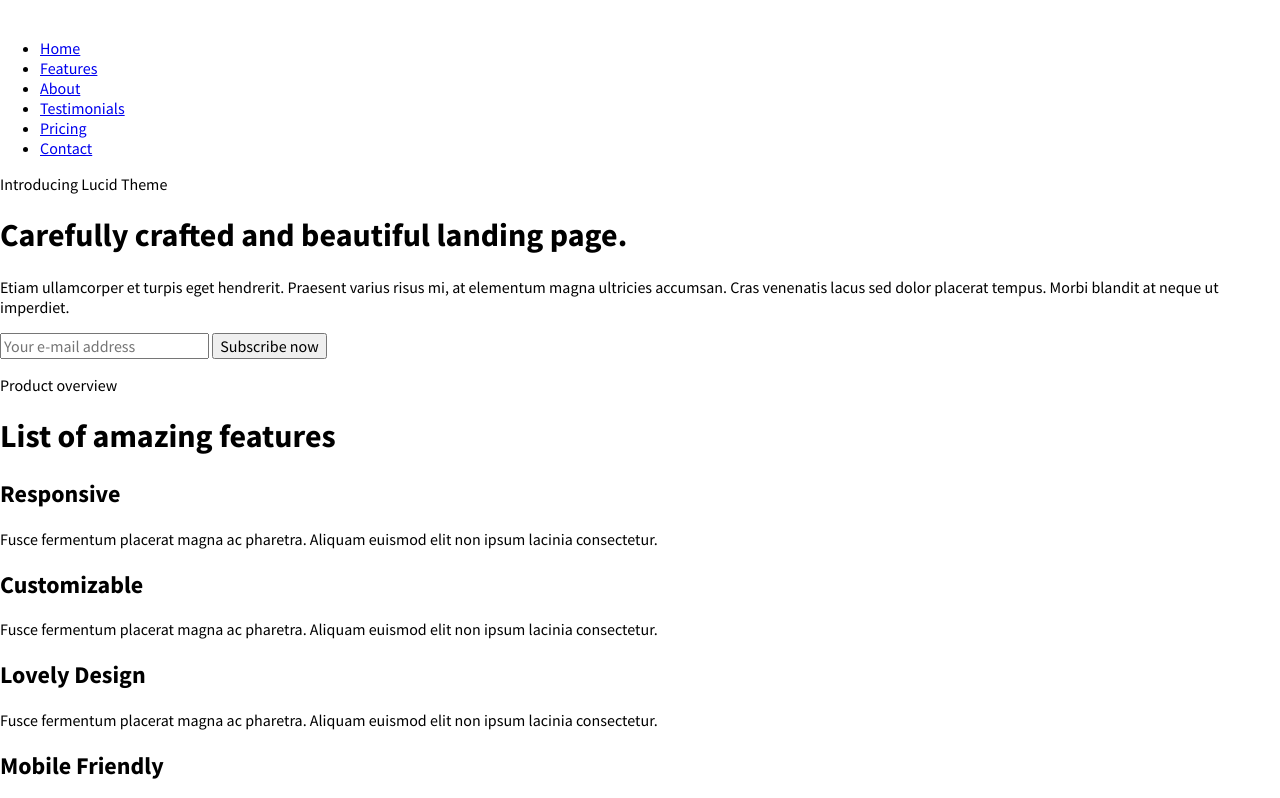
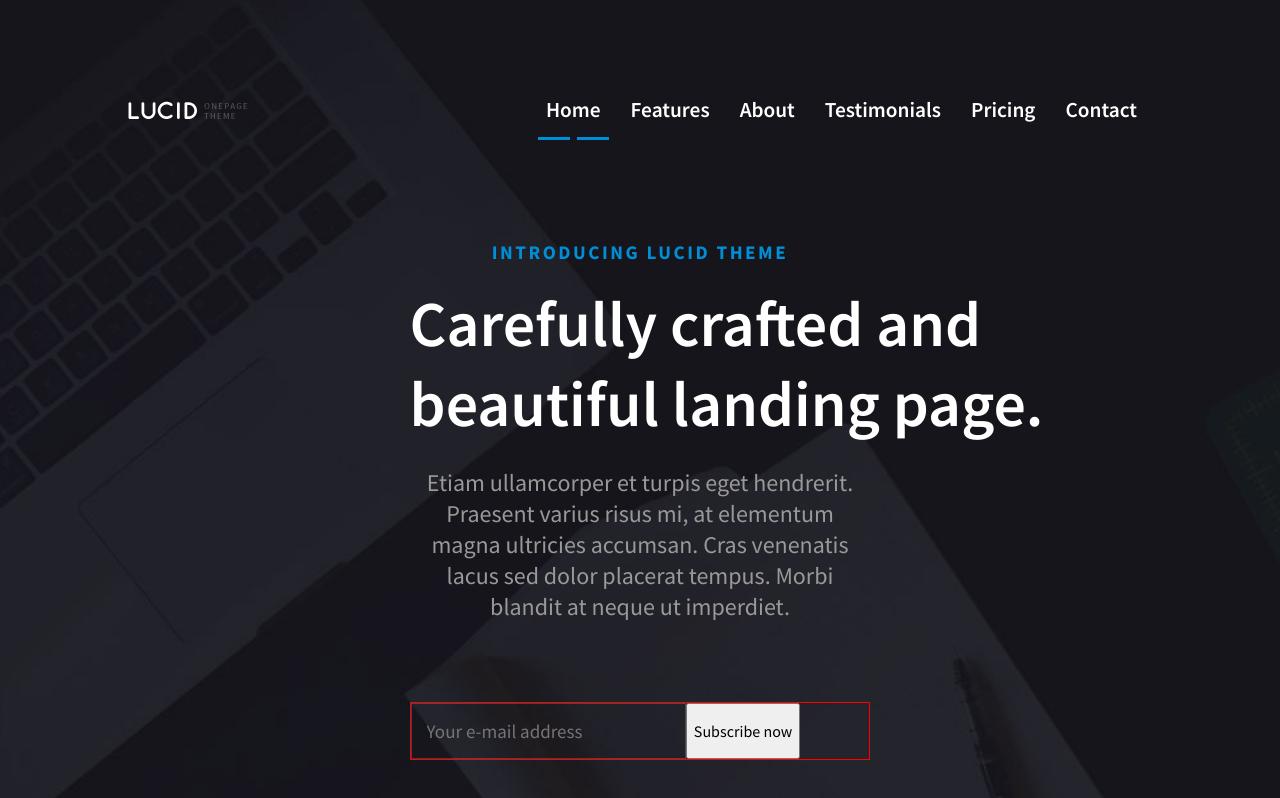
Before and after one commit to DragosVlad/lucid, a website: page index.html in a window 1280 px wide. Shown: the top 798 px of the page. Drawn offline with Linux system fonts and the light colour scheme.

Commit message:
Created layout and header styled

```diff
--- a/index.html
+++ b/index.html
@@ -16,21 +16,19 @@
 
 			<!-- TOP LOGO AND NAVIGATION -->
 
-			<div class="top">
+			<div class="top"> <!-- Flexbox container -->
 				<div class="logo">
 					<img src="images/logo.png" alt="logo">
 				</div>
 
-				<nav>
-					<ul class="main-nav">
-						<li><a href="#">Home</a></li>
-						<li><a href="#">Features</a></li>
-						<li><a href="#">About</a></li>
-						<li><a href="#">Testimonials</a></li>
-						<li><a href="#">Pricing</a></li>
-						<li><a href="#">Contact</a></li>
-					</ul>
-				</nav>
+				<ul class="main-nav">
+					<li class="nav-item active"><a href="#">Home</a></li>
+					<li class="nav-item"><a href="#">Features</a></li>
+					<li class="nav-item"><a href="#">About</a></li>
+					<li class="nav-item"><a href="#">Testimonials</a></li>
+					<li class="nav-item"><a href="#">Pricing</a></li>
+					<li class="nav-item"><a href="#">Contact</a></li>
+				</ul>
 			</div> <!-- End logo and nav -->
 
 
@@ -44,7 +42,7 @@
 
 					<p class="accent-text">Introducing Lucid Theme</p>
 
-					<h1 class="title main">Carefully crafted and beautiful landing page.</h1>
+					<h1 class="title title--main">Carefully&nbsp;crafted&nbsp;and <br> beautiful&nbsp;landing&nbsp;page.</h1>
 
 					<p class="text-details">Etiam ullamcorper et turpis eget hendrerit. Praesent varius risus mi, at elementum magna ultricies accumsan. Cras venenatis lacus sed dolor placerat tempus. Morbi blandit at neque ut imperdiet.</p>
 
--- a/sass/base/_base.scss
+++ b/sass/base/_base.scss
@@ -1,7 +1,44 @@
 html {
   box-sizing: border-box;
+  margin: 0;
+  padding: 0;
 }
 
 *, *::before, *::after {
   box-sizing: inherit;
 }
+
+body {
+  font-family: $font-family-sans;
+  font-size: $font-base-size;
+  font-weight: $font-regular;
+  background-color: #fff;
+  margin: 0;
+  padding: 0;
+}
+
+header, section {
+	padding-top: 60px;
+	padding-bottom: 60px;
+	border-bottom: 1px solid rgba(0, 0, 0, 0.1);
+}
+
+header {
+	background-image: url(../images/bg.jpg);
+	background-repeat: no-repeat;
+	background-size: cover;
+}
+
+.wrapper {
+	width: 80%;
+	margin: 0 auto;
+}
+
+.accent-text {
+		font-family: $font-family-sans;
+		font-weight: $font-bold;
+		font-size: 1.2em;
+		text-transform: uppercase;
+		color: $color-accent;
+		letter-spacing: 2.5px;
+	}
--- a/sass/base/_typography.scss
+++ /dev/null
@@ -1,5 +0,0 @@
-body {
-  font-family: $font-family-sans;
-  font-size: $font-base-size;
-  font-weight: $font-regular;
-}
--- a/sass/base/_variables.scss
+++ b/sass/base/_variables.scss
@@ -1,6 +1,6 @@
 // Typography
 
-$font-base-size: 16;
+$font-base-size: 16px;
 
 $font-family-sans: 'Source Sans Pro', 'Helvetica', 'Arial', sans-serif;
 
--- a/sass/components/_navigation.scss
+++ b/sass/components/_navigation.scss
@@ -0,0 +1,57 @@
+.top {
+	display: flex;
+	justify-content: space-between;
+	align-items: center;
+}
+
+	.logo {
+		display: flex;
+		justify-content: center;
+		align-items: center;
+	}
+
+
+
+	.main-nav {
+		list-style: none;
+		background: transparent;
+		font-weight: $font-semibold;
+		font-size: 16pt;
+
+		flex-basis: 45%;
+		display: flex;
+		justify-content: space-between;
+	}
+
+		.nav-item {
+			display: inline-block;
+		}
+
+		.nav-item a {
+			color: #fff;
+			text-decoration: none;
+			display: block;
+			padding: 15px;
+		}
+
+		.active {
+			position: relative;
+		}
+
+		.active:before {
+			position: absolute;
+			content: "";
+			bottom: -2px;
+			width: 32px;
+			left: 7px;
+			border-bottom: 3px solid $color-accent;
+		}
+
+		.active:after {
+			position: absolute;
+			content: "";
+			bottom: -2px;
+			width: 32px;
+			right: 7px;
+			border-bottom: 3px solid $color-accent;
+		}
--- a/sass/layout/_header.scss
+++ b/sass/layout/_header.scss
@@ -0,0 +1,42 @@
+.header-main {
+	text-align: center;
+	width: 45%;
+	margin: 80px auto 0;
+}
+
+	.lead-text {
+		text-align: center;
+		margin: 0 auto;
+	}
+
+	.title--main {
+		font-size: 4em;
+		font-weight: $font-semibold;
+		margin: 10px 0;
+		color: $text-color-white;
+	}
+
+	.text-details {
+		font-size: 1.5em;
+		color: $text-color-grey;
+	}
+
+	.cta {
+		margin-top: 80px;
+		// border: 1px solid red;
+	}
+
+		form {
+			border: 1px solid red;
+			display: flex;
+		}
+
+		.input {
+			background-color: transparent;
+			outline: none;
+			padding: 15px;
+			font-size: 19px;
+			color: $text-color-white;
+			border: 1px solid rgba($color-stroke, 0.2);
+			flex-basis: 60%;
+		}
```
Also changed, not shown: compiled/style.css, css/style.css, sass/style.scss (line endings or trailing spaces).
